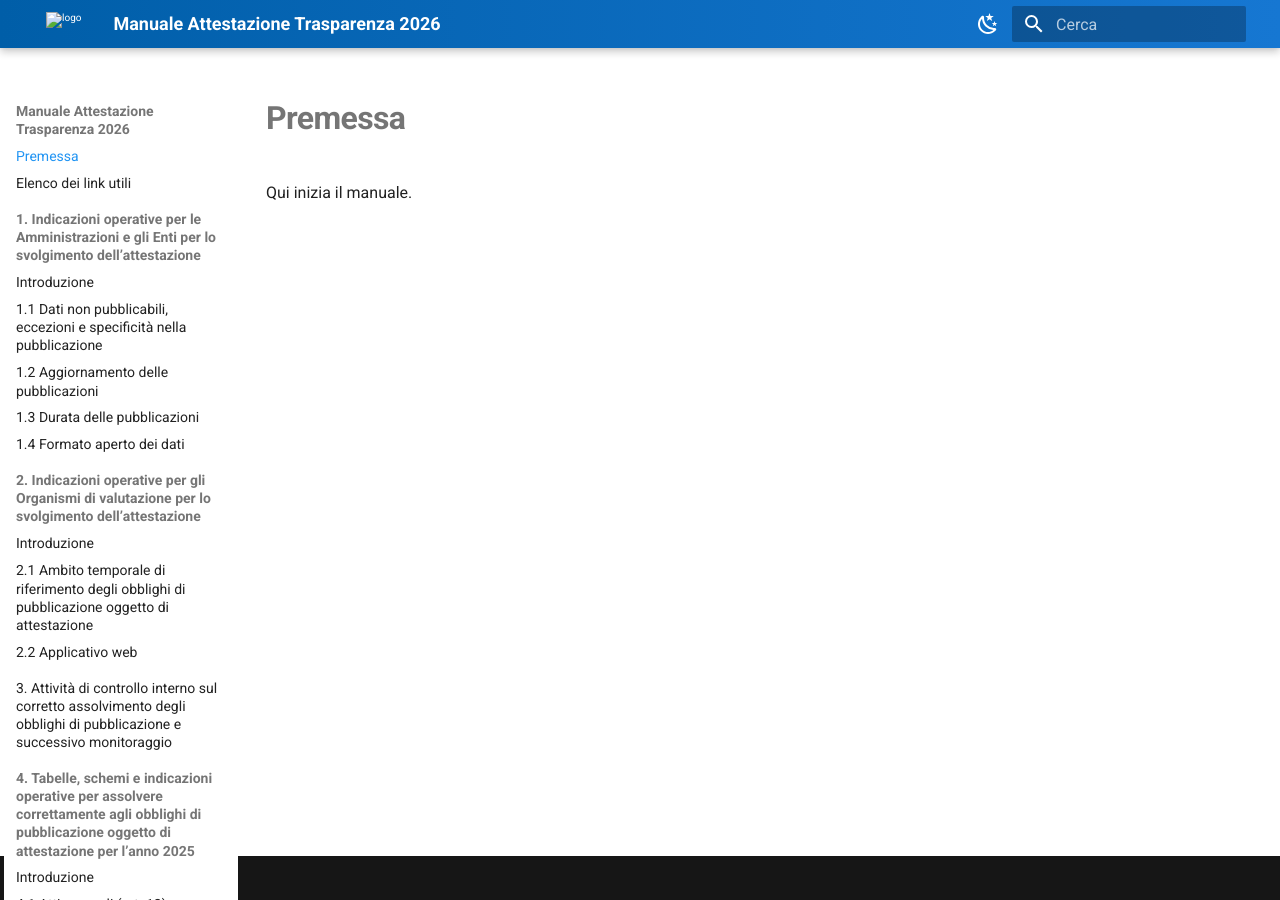
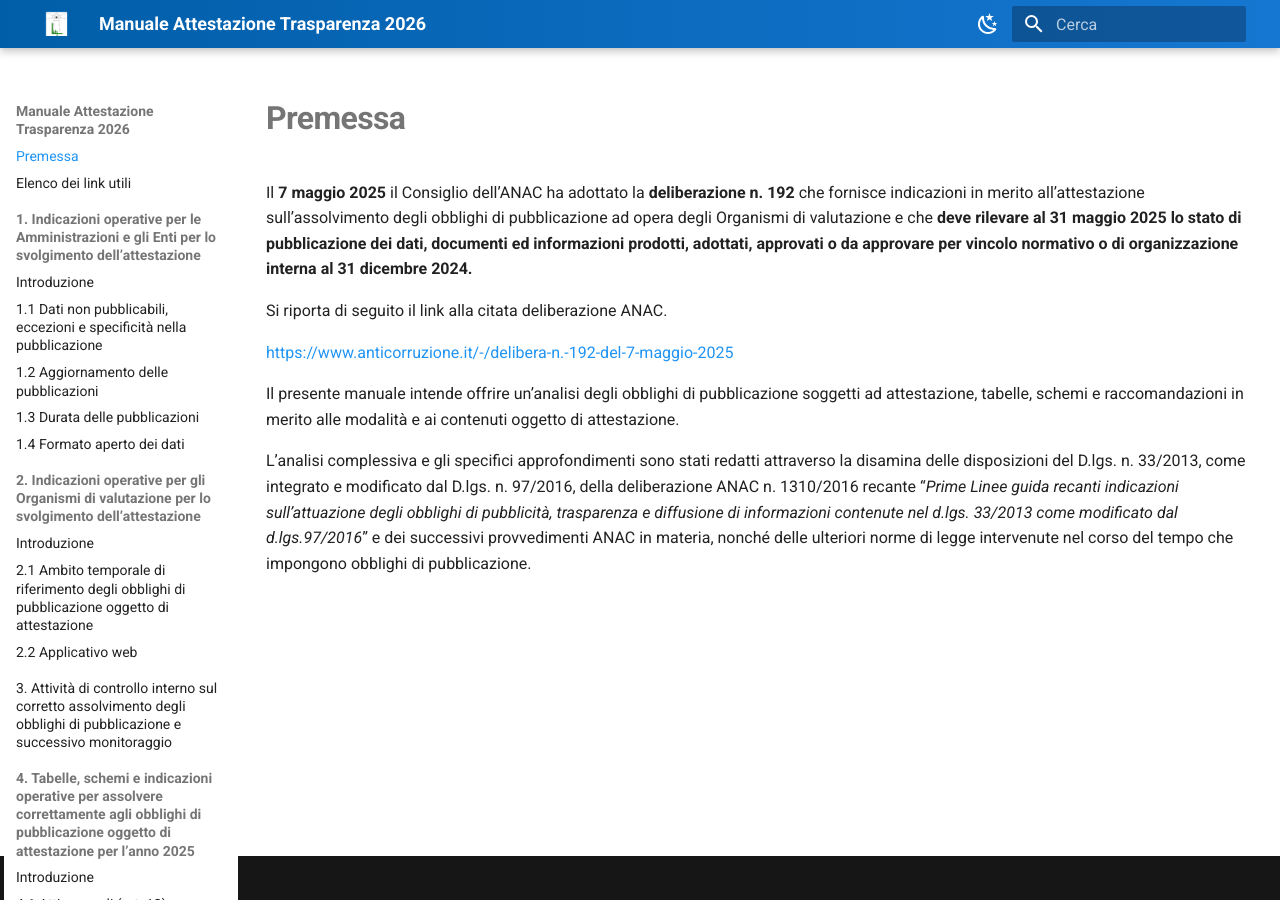
Before and after one commit to Lab4srl/manuale-trasparenza-2026, an MkDocs documentation site: the page built from docs/index.md, in a window 1280 px wide. Built offline with MkDocs 1.6.1 and Material for MkDocs 9.7.7, drawn with Linux system fonts in a browser that asks for light colours.

Commit message:
Aggiornata premessa e aggiunto logo

```diff
--- a/docs/index.md
+++ b/docs/index.md
@@ -1,3 +1,11 @@
 # Premessa
 
-Qui inizia il manuale.
+Il **7 maggio 2025** il Consiglio dell’ANAC ha adottato la **deliberazione n. 192** che fornisce indicazioni in merito all’attestazione sull’assolvimento degli obblighi di pubblicazione ad opera degli Organismi di valutazione e che **deve rilevare al 31 maggio 2025 lo stato di pubblicazione dei dati, documenti ed informazioni prodotti, adottati, approvati o da approvare per vincolo normativo o di organizzazione interna al 31 dicembre 2024.**
+
+Si riporta di seguito il link alla citata deliberazione ANAC.
+
+<https://www.anticorruzione.it/-/delibera-n.-192-del-7-maggio-2025>
+
+Il presente manuale intende offrire un’analisi degli obblighi di pubblicazione soggetti ad attestazione, tabelle, schemi e raccomandazioni in merito alle modalità e ai contenuti oggetto di attestazione.
+
+L’analisi complessiva e gli specifici approfondimenti sono stati redatti attraverso la disamina delle disposizioni del D.lgs. n. 33/2013, come integrato e modificato dal D.lgs. n. 97/2016, della deliberazione ANAC n. 1310/2016 recante “*Prime Linee guida recanti indicazioni sull’attuazione degli obblighi di pubblicità, trasparenza e diffusione di informazioni contenute nel d.lgs. 33/2013 come modificato dal d.lgs.97/2016*” e dei successivi provvedimenti ANAC in materia, nonché delle ulteriori norme di legge intervenute nel corso del tempo che impongono obblighi di pubblicazione.
```
Also changed, not shown: overrides/assets/logo.png (added), 1 other file.
